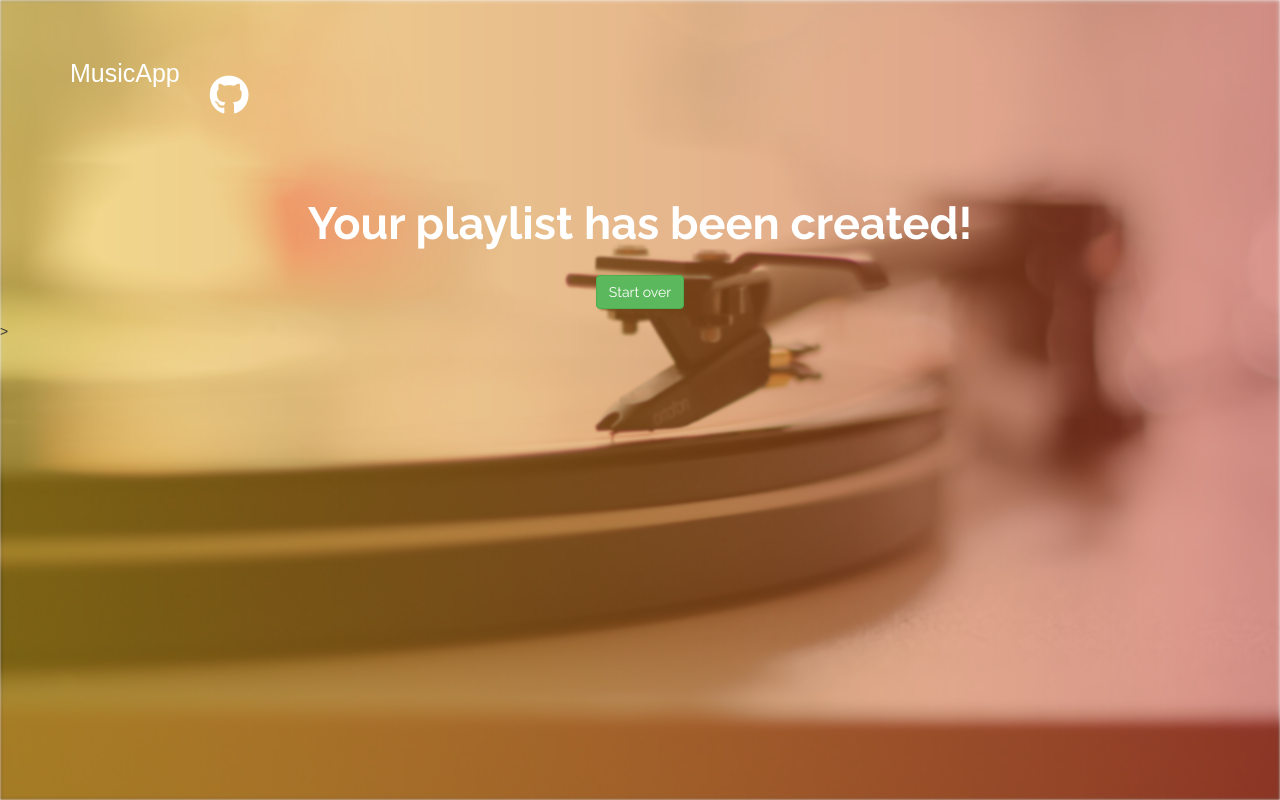
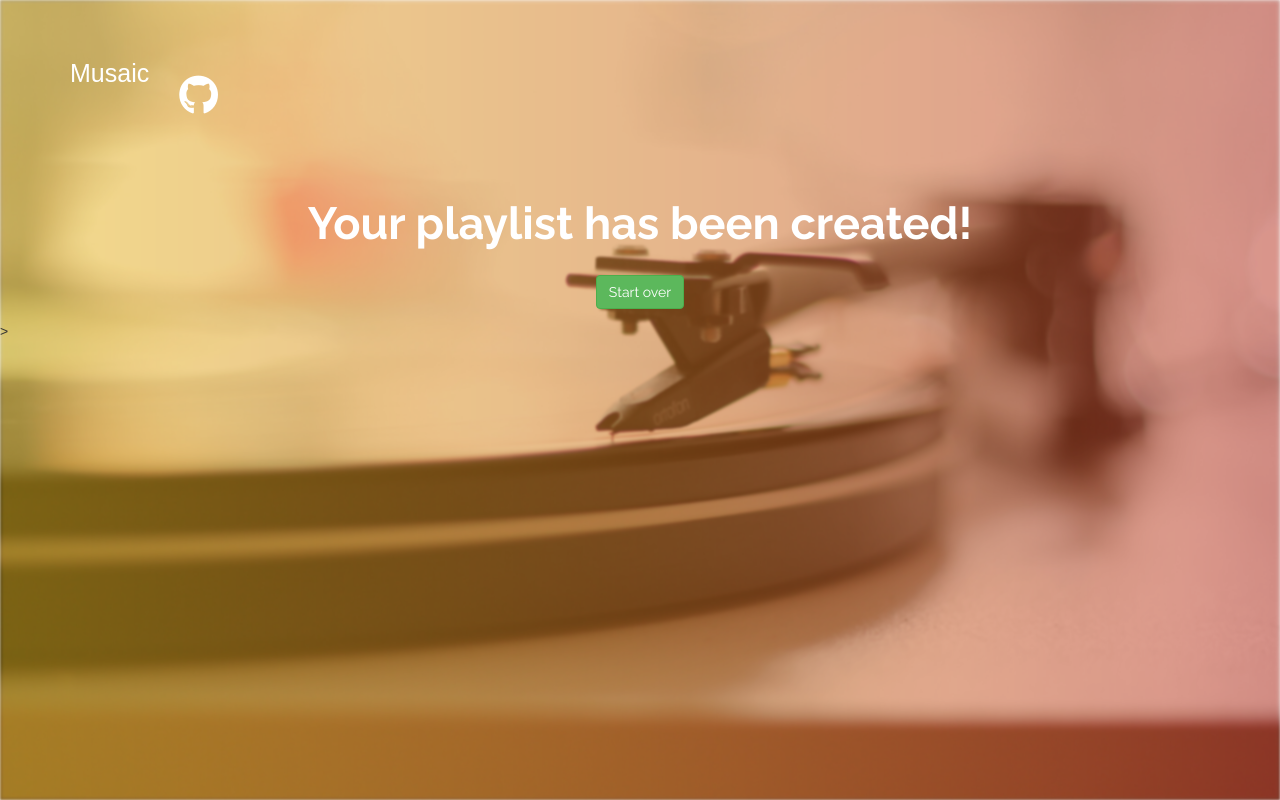
Before and after one commit to hatooku/musaic, a Flask app: page /end in a window 1280 px wide. Run offline with Flask 2, Linux system fonts and the light colour scheme; some libraries are stand-ins or nearby versions; some web fonts are replaced.

Commit message:
Add app name

```diff
--- a/templates/base.html
+++ b/templates/base.html
@@ -2,7 +2,7 @@
 <html>
 
     <head>
-        <title>MusicApp</title>
+        <title>Musaic</title>
         <link rel="stylesheet" href="https://maxcdn.bootstrapcdn.com/bootstrap/4.0.0-alpha.5/css/bootstrap.min.css" integrity="sha384-AysaV+vQoT3kOAXZkl02PThvDr8HYKPZhNT5h/CXfBThSRXQ6jW5DO2ekP5ViFdi" crossorigin="anonymous">
 
         <link href='https://fonts.googleapis.com/css?family=Merienda+One' rel='stylesheet' type='text/css'>
@@ -19,7 +19,7 @@
             <div class="container">
                 <!-- Brand and toggle get grouped for better mobile display -->
                 <div class="navbar-header">
-                    <a class="navbar-brand title" href={{ url_for('index') }}>MusicApp</a>
+                    <a class="navbar-brand title" href={{ url_for('index') }}>Musaic</a>
                 </div>
 
                 <!-- Collect the nav links, forms, and other content for toggling -->
```
